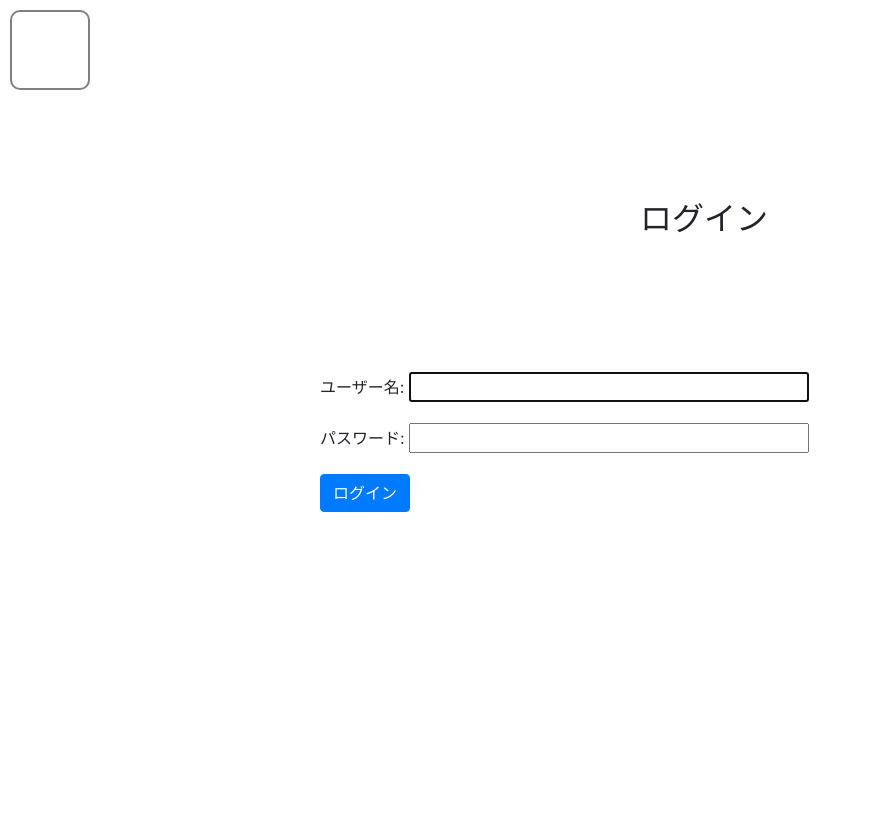
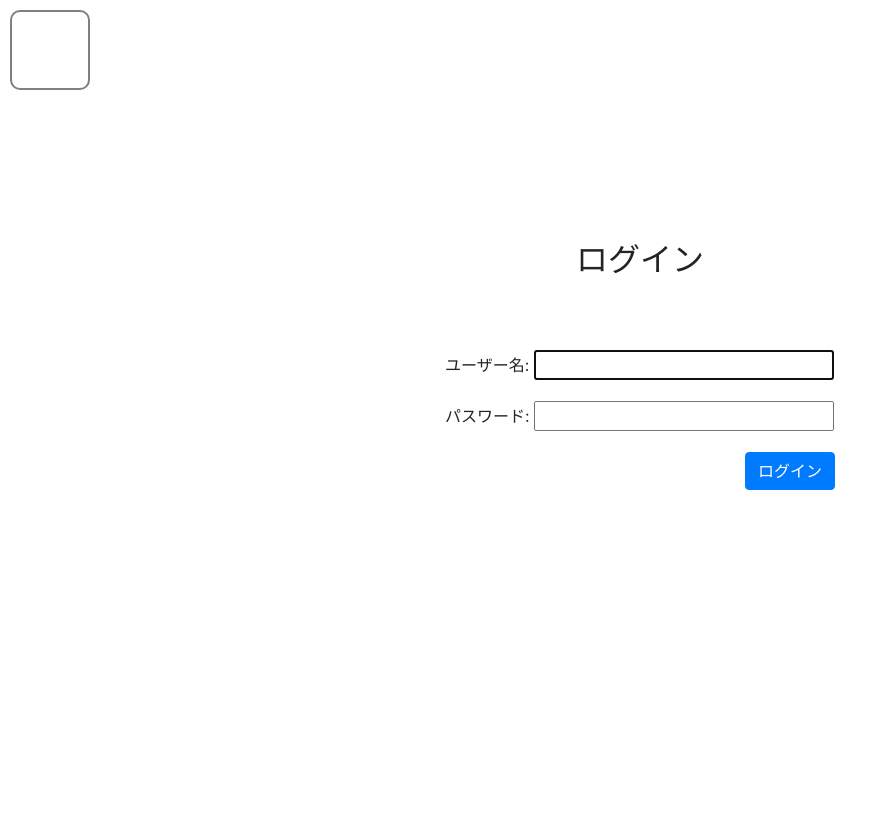
Before and after one commit to nebneb200411/Amaist, a Django app: page /login/ in a window 1280 px wide; the page is wider, and only the part inside the window is pictured. Shown: that part, without its empty margins (0-888 px from the left). After the commit the page ends 490 px from the top of that part, so only its background shows below. Run offline with Django 3.2, Linux system fonts and the light colour scheme; parts of the project's set-up code (start-up, migrations or seed data) failed here and were passed over; some libraries are stand-ins or nearby versions.

Commit message:
主にhtmlの変更．ユーザープロフィールへの遷移時にエラー

```diff
--- a/registration/forms.py
+++ b/registration/forms.py
@@ -30,6 +30,10 @@ class SignUpForm(UserCreationForm):
     class Meta:
         model = User
         fields = ('username', 'email', 'password1', 'password2')
+
+        widgets = {
+            'username': forms.TextInput(attrs={'class': 'form-control'})
+        }
 
     def save(self, commit=True):
         user = super().save(commit=False)
--- a/registration/views.py
+++ b/registration/views.py
@@ -65,3 +65,6 @@ class UserProfileDetailView(DetailView, LoginRequiredMixin):
     template_name = 'profile/profile_detail.html'
     pk_url_kwargs = 'id'
     model = User
+
+    def get_context_data(self, **kwargs):
+        return super().get_context_data(**kwargs)
--- a/static/home/base.css
+++ b/static/home/base.css
@@ -23,6 +23,7 @@ body header {
   position: fixed;
   height: 100px;
   width: 100%;
+  z-index: 100;
 }
 
 body header .menu-button closed {
@@ -44,6 +45,7 @@ body header .menu-button.clicked {
   background-color: blue;
   -webkit-transition: .3s;
   transition: .3s;
+  z-index: 100;
 }
 
 body header .menu-button .top-line {
@@ -94,6 +96,7 @@ body header .header-nav {
           transform: translateX(-100%);
   -webkit-transition: .3s;
   transition: .3s;
+  z-index: 100;
 }
 
 body header .header-nav.slide-in {
@@ -101,6 +104,18 @@ body header .header-nav.slide-in {
           transform: translateX(0px);
   -webkit-transition: .3s;
   transition: .3s;
+}
+
+body header .header-nav .header-menu {
+  z-index: 100;
+}
+
+body header .header-nav .header-menu li {
+  z-index: 100;
+}
+
+body header .header-nav .header-menu li a {
+  z-index: 100;
 }
 
 body header .header-nav li {
@@ -115,23 +130,6 @@ body main {
   top: 100px;
   width: 100%;
   height: 80%;
-}
-
-body main .login-content {
-  position: relative;
-  top: 100px;
-  height: 100%;
-}
-
-body main .login-content form {
-  position: absolute;
-  transform: translate(50%, 90%);
-  -webkit-transform: translate(50%, 90%);
-  width: 50%;
-}
-
-body main .login-content h2 {
-  transform: translateX(50%);
-  -webkit-transform: translateX(50%);
+  z-index: 0;
 }
 /*# sourceMappingURL=base.css.map */
--- a/static/home/base.scss
+++ b/static/home/base.scss
@@ -20,6 +20,7 @@ body {
         position: fixed;
         height: 100px;
         width: 100%;
+        z-index:100;
 
         .menu-button closed {
             visibility: hidden;
@@ -38,6 +39,7 @@ body {
             &.clicked {
                 background-color: blue;
                 transition: .3s;
+                z-index:100;
             }
 
 
@@ -89,6 +91,7 @@ body {
             background-color: black;
             transform: translateX(-100%);
             transition: .3s;
+            z-index:100;
 
 
             &.slide-in {
@@ -97,7 +100,15 @@ body {
             }
 
 
-            .header-menu {}
+            .header-menu {
+                z-index: 100;
+                li {
+                    z-index:100;
+                    a {
+                        z-index: 100;
+                    }
+                }
+            }
 
 
 
@@ -114,29 +125,10 @@ body {
     main {
         display: block;
         position: absolute;
-        top: 100px;
+        top:100px;
         width: 100%;
         height: 80%;
-
-        .login-content {
-            position: relative;
-            top: 100px;
-            height: 100%;
-
-            form {
-                position: absolute;
-                transform: translate(50%, 90%);
-                -webkit-transform: translate(50%, 90%);
-                width: 50%;
-            }
-
-            h2 {
-                transform: translateX(50%);
-                -webkit-transform: translateX(50%);
-            }
-        }
-
-
+        z-index:0;
     }
 
 
--- a/static/login/login.css
+++ b/static/login/login.css
@@ -1,51 +1,35 @@
-.content > h2 {
-  position: relative;
-  left: 50%;
-  top: 10%;
-  height: 50px;
-  width: 200px;
-  -webkit-transform: translate(-50%, 0);
-  transform: tranlate(-50%, 0);
+.login_contents {
+  position: absolute;
+  width: 100%;
+  height: 100%;
+  z-index: 10;
 }
 
-.content > form {
-  position: relative;
-  width: 600px;
-  height: 200px;
-  left: 256px;
+.login_contents h2 {
+  position: absolute;
+  top: 25%;
+  left: 50%;
+  transform: translate(-50%, -50%);
+  -webkit-transform: translate(-50%, -50%);
 }
 
-.content > form > input {
+.login_contents form {
   position: absolute;
-  width: 100px;
-  right: 120px;
+  top: 50%;
+  left: 50%;
+  transform: translate(-50%, -50%);
+  -webkit-transform: translate(-50%, -50%);
 }
 
-#id_username {
-  width: 200px;
-  height: 30px;
+.login_contents form #id_username {
+  width: 300px;
 }
 
-#id_password {
-  width: 200px;
-  height: 30px;
+.login_contents form #id_password {
+  width: 300px;
 }
 
-#01code {
-  position: absolute;
-  height: 500px;
-  width: 500px;
-  z-index: -100;
-  top: 200px;
-}
-
-#id_username {
-  position: relative;
-  width: 400px;
-}
-
-#id_password {
-  position: relative;
-  width: 400px;
+.login_contents form #login_button {
+  margin-left: 300px;
 }
 /*# sourceMappingURL=login.css.map */
--- a/static/login/login.scss
+++ b/static/login/login.scss
@@ -1,51 +1,33 @@
-.content >  h2 {
-    position:relative;
+//ログインのオプションcssなのでメインはbase.cssに記載して
+
+.login_contents {
+    position:absolute;
+    width:100%;
+    height:100%;
+    z-index:10;
+
+    h2 {
+        position:absolute;
+        top:25%;
         left:50%;
-    top:10%;
-    height:50px;
-    width:200px;
-    -webkit-transform: translate(-50%, 0);
-    transform:tranlate(-50%, 0);
+        transform:translate(-50%, -50%);
+        -webkit-transform: translate(-50%, -50%);
     }
 
-.content > form {
-    position: relative;
-    width:600px;
-    height:200px;
-    left:256px;
+    form {
+        position:absolute ;
+        top:50%;
+        left:50%;
+        transform:translate(-50%, -50%);
+        -webkit-transform: translate(-50%, -50%);
+        #id_username {
+            width:300px;
         }
-
-.content > form > input {
-    position:absolute;
-    width:100px;
-    right:120px;
+        #id_password {
+            width:300px;
         }
-
-
-
-#id_username {
-    width:200px;
-    height:30px;
+        #login_button {
+            margin-left:300px;
         }
-#id_password{
-    width:200px;
-    height:30px;
     }
-
-#01code {
-    position:absolute;
-    height:500px;
-    width:500px;
-    z-index:-100;
-    top:200px;
 }
-
-#id_username {
-    position: relative;
-    width:400px;
-}
-
-#id_password {
-    position: relative;
-    width:400px;
-}
--- a/templates/_form.html
+++ b/templates/_form.html
@@ -1,5 +1,5 @@
 <form method='POST'>
     {% csrf_token %}
     {{form.as_p}}
-    <input class="btn btn-primary" type="submit" value="{{ submit_label }}"/>
+    <input class="btn btn-primary" type="submit" value="{{ submit_label }}" id="login_button"/>
 </form>
--- a/templates/base.html
+++ b/templates/base.html
@@ -31,18 +31,16 @@
                 <li><a href="#"><i class="fas fa-chevron-right"></i>Article</a></li>
                 <li><a href="#"><i class="fas fa-chevron-right"></i>Competition</a></li>
                 <li><a href="#"><i class="fas fa-chevron-right"></i>Questions</a></li>
-                <li><a href="{% url 'login' %}"><i class="fas fa-chevron-right"></i>login</a></li>
-                <li><a href="{% url 'logout' %}"><i class="fas fa-chevron-right"></i>Logout</a></li>
+                <li><a href="{% url 'login' %}"><i class="fas fa-chevron-right"></i>Login</a></li>
+                <li><a href="{% url 'profile_detail' pk %}"><i class="fas fa-chevron-right"></i>Profile</a></li>
             </ul>
         </div>
     </header>
 
 
     <main>
-        <div class="login-content">
-            {% block contents %}
-            {% endblock %}
-        </div>
+    {% block contents %}
+    {% endblock %}
     </main>
 
 </div>
--- a/templates/registration/login.html
+++ b/templates/registration/login.html
@@ -4,6 +4,8 @@
 <link rel="stylesheet" href="{% static 'login/login.css' %}"
 {% endblock %}
 {% block contents %}
-<h2>ログイン</h2>
-{% include '_form.html' with submit_label='ログイン' %}
-{% endblock　%}
+    <div class="login_contents">
+        <h2>ログイン</h2>
+        {% include '_form.html' with submit_label='ログイン' %}
+    </div>
+{% endblock contents%}
```
Also changed, not shown: db.sqlite3, 2 other files. Lines whose indentation alone changed are shown as unchanged.
